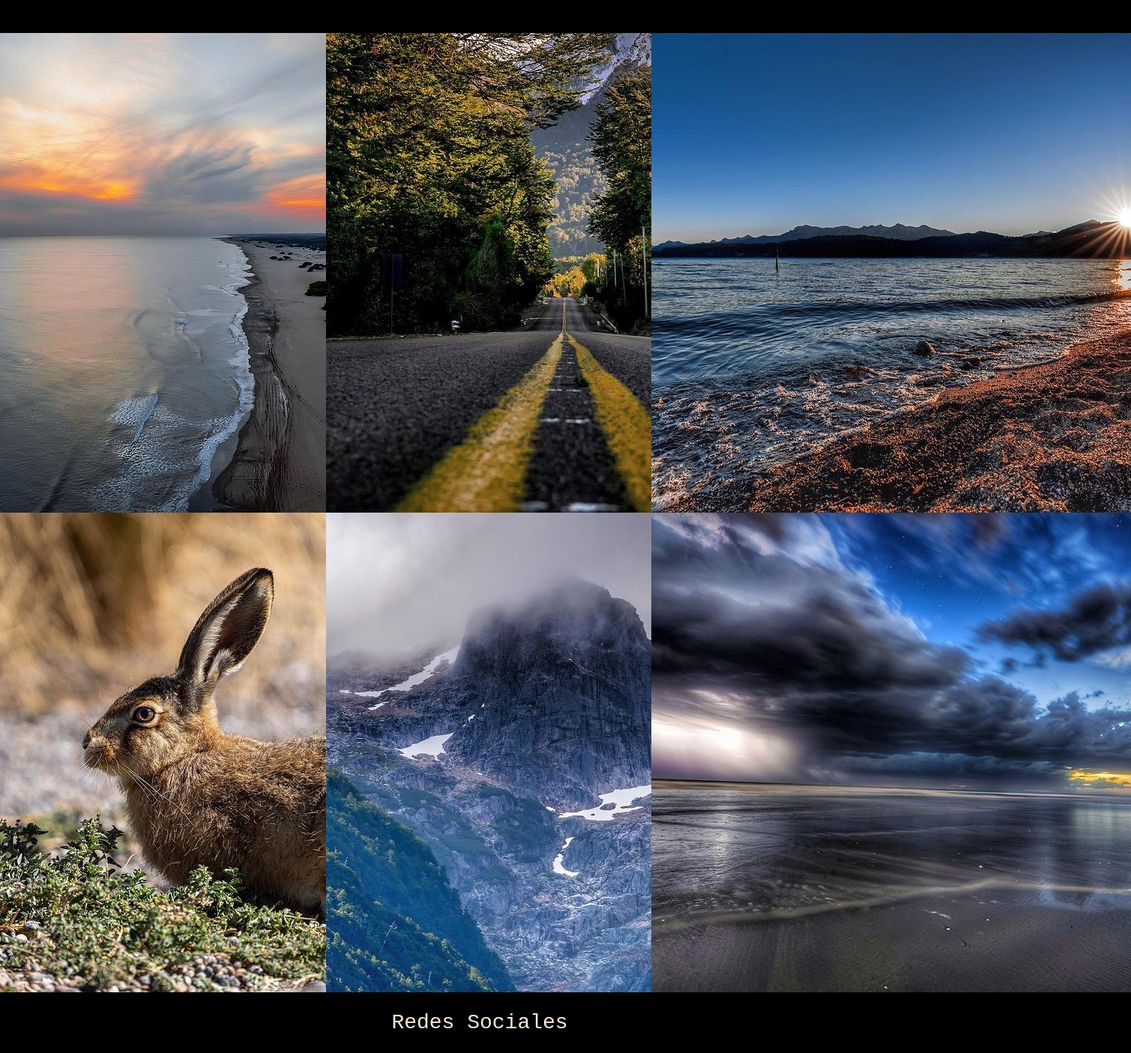
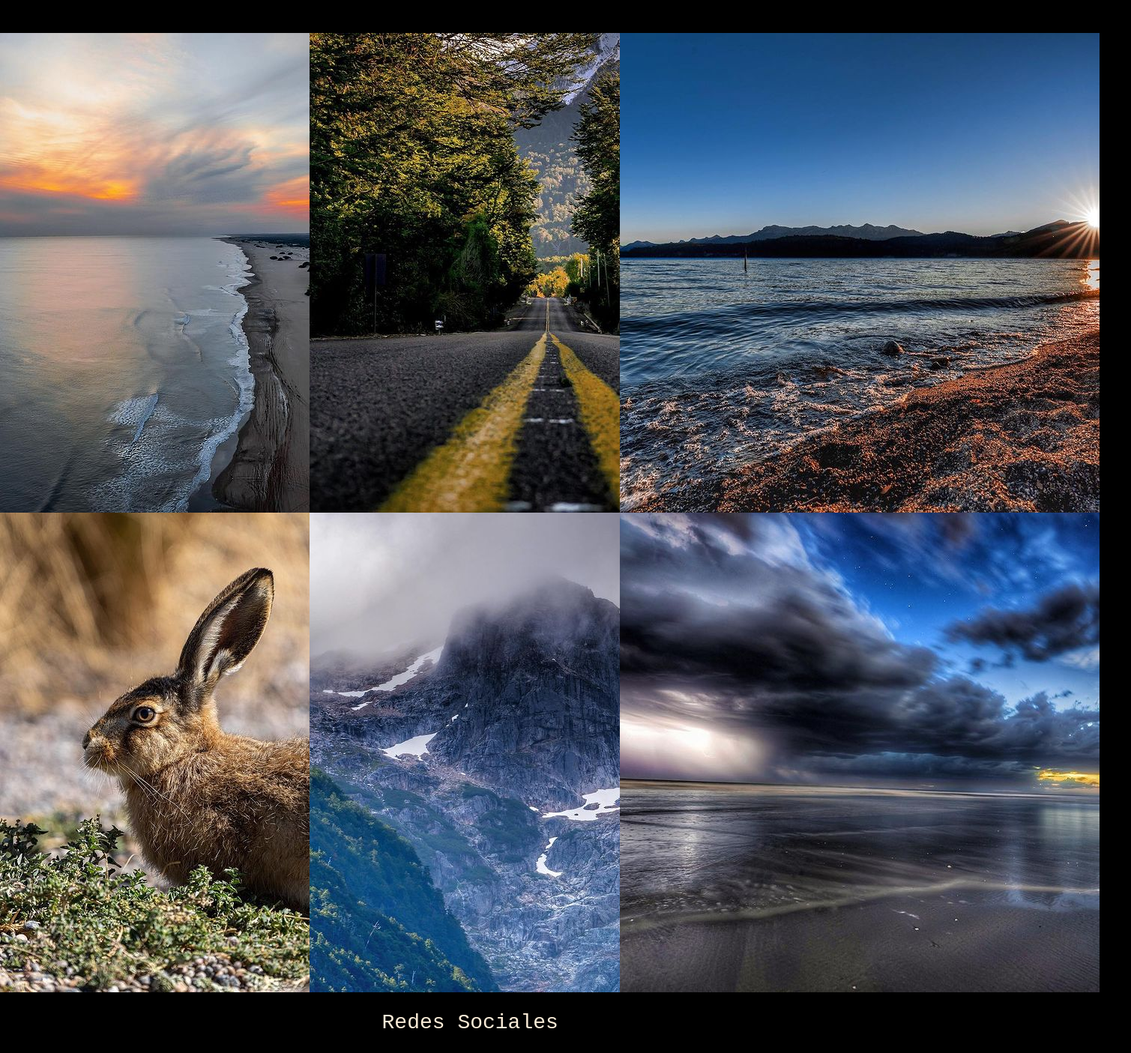
Before and after one commit to omastrangelo/Atmospheric-Visuals, a plain HTML site: page pages/galeria.html in a window 1280 px wide. Shown: the part 96-1501 px from the top of the page at 75% size, 1509 px wide, since content can reach past the window. Drawn offline with nearby package versions, Linux system fonts and the light colour scheme.

Commit message:
Ajuste de Scroll horizontal en quien soy y viajes y cambio de imagen de presentacion

```diff
--- a/css/style.css
+++ b/css/style.css
@@ -249,7 +249,7 @@ header {
 .image_container{
   display: flex;
   grid-area: imagecontainer;
-  width: 100%;
+  width: 95%;
 }
 
 
@@ -282,7 +282,7 @@ header {
   text-align: center;
   padding: 2px;
   border: 2px solid black;
-  width: 100%;
+  width: 98%;
   height: 100px;
   bottom: 0;
   left: 0;
```
Also changed, not shown: pages/quienSoy.html (+1 -1 lines), img/Jere.jpeg (added), 1 other file.
